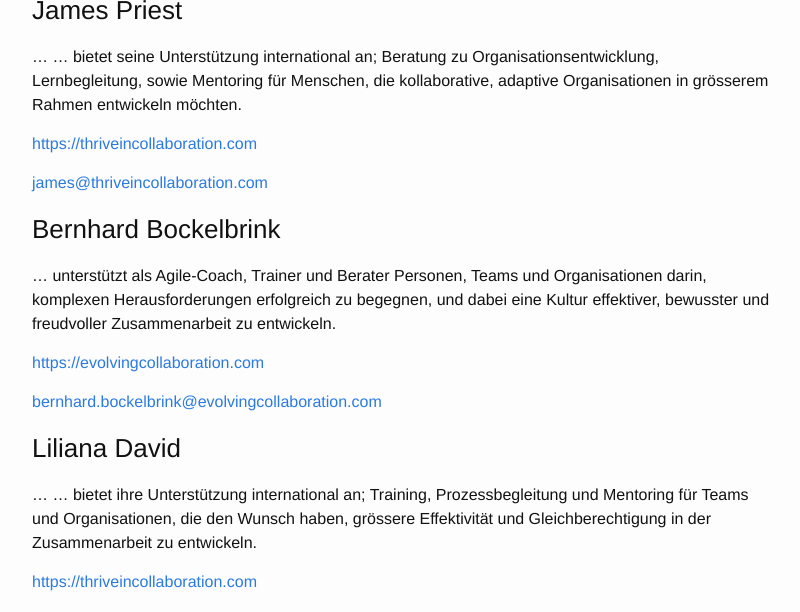
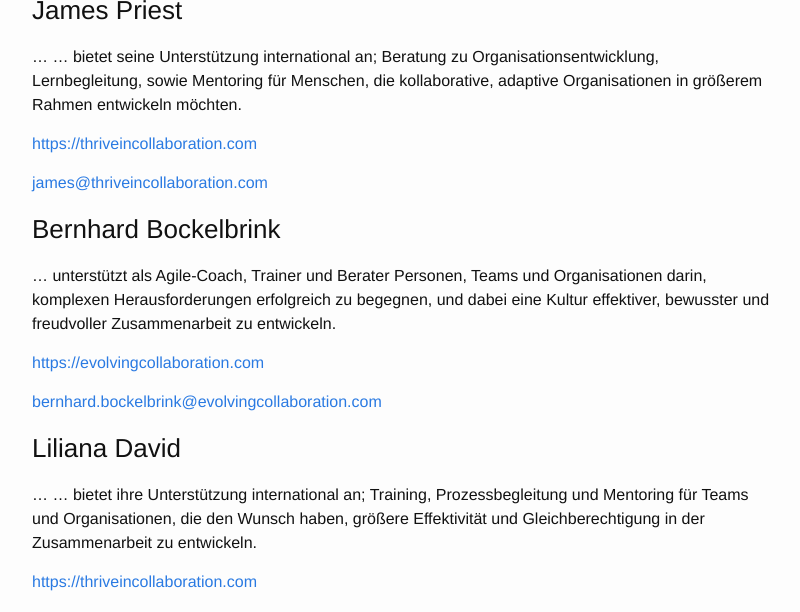
Before and after one commit to S3-working-group/s3-praxisleitfaden, a Jekyll site: the page built from docs/all.md, in a window 1280 px wide and 900 px high, scrolled down 92719 px, cut to the strip 212-824 px from the top of the window. Shown: the whole strip, without its empty margins (238-1038 px from the left). Built offline with Jekyll 4.4.1, drawn with Linux system fonts in a browser that asks for light colours; some of the changed text lies outside the part shown.

Commit message:
Fix new german spelling: grösser → größer

```diff
--- a/docs/all.md
+++ b/docs/all.md
@@ -559,7 +559,7 @@ Nachbereitung:
 
 **Beteilige alle von einer Entscheidung Betroffenen, um alle für die Entscheidung erforderlichen Informationen verfügbar zu machen, und um Gleichstellung und Verantwortlichkeit sicher zu stellen.**
 
-Für grössere Gruppen:
+Für größere Gruppen:
 
 - Moderiere einen mehrstufigen Prozess und bilde Gruppen, die Delegierte wählen
 - nutze Online-Werkzeuge, um asynchrone und mehrstufige Prozesse mit festem Zeitrahmen für jeden Prozessschritt durchzuführen
@@ -2111,7 +2111,7 @@ Unser Angebot umfasst Beratung, Training, Coaching und Mentoring zu *Soziokratie
 
 ### James Priest
 
-... … bietet seine Unterstützung international an; Beratung zu Organisationsentwicklung, Lernbegleitung, sowie Mentoring für Menschen, die kollaborative, adaptive Organisationen in grösserem Rahmen entwickeln möchten.
+... … bietet seine Unterstützung international an; Beratung zu Organisationsentwicklung, Lernbegleitung, sowie Mentoring für Menschen, die kollaborative, adaptive Organisationen in größerem Rahmen entwickeln möchten.
 
 <https://thriveincollaboration.com>
 
@@ -2127,7 +2127,7 @@ Unser Angebot umfasst Beratung, Training, Coaching und Mentoring zu *Soziokratie
 
 ### Liliana David
 
-... … bietet ihre Unterstützung international an; Training, Prozessbegleitung und Mentoring für Teams und Organisationen, die den Wunsch haben, grössere Effektivität und Gleichberechtigung in der Zusammenarbeit zu entwickeln.
+... … bietet ihre Unterstützung international an; Training, Prozessbegleitung und Mentoring für Teams und Organisationen, die den Wunsch haben, größere Effektivität und Gleichberechtigung in der Zusammenarbeit zu entwickeln.
 
 <https://thriveincollaboration.com>
 
```
Also changed, not shown: S3-Praxisleitfaden.md (+3 -3 lines), content/src/appendix/authors.md (+2 -2 lines), content/src/co-creation-and-evolution/those-affected-decide.md (+1 -1 lines), docs/those-affected-decide.md (+1 -1 lines).
